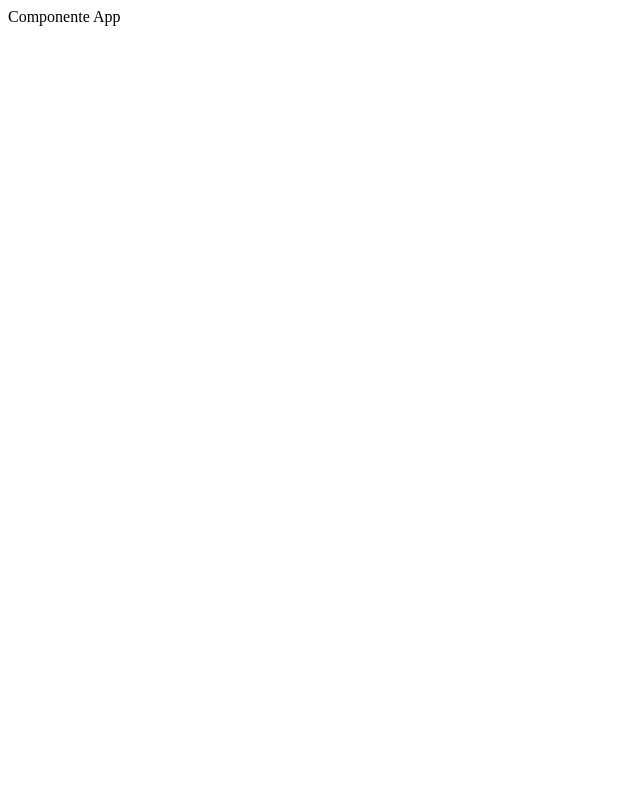
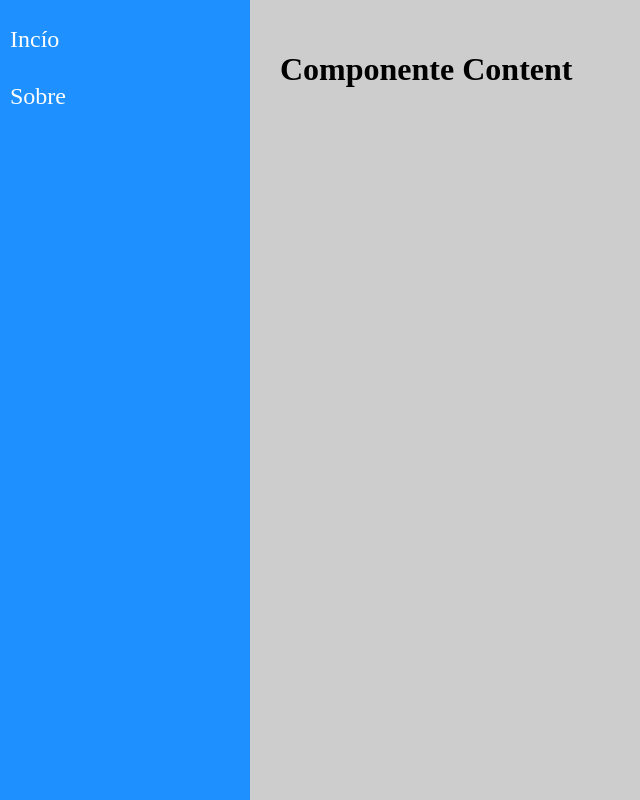
Before and after one commit to stanycruz/navegacao, a React (Create React App) app: page / in a window 1280 px wide. Shown: the whole page, without its empty margins (0-640 px from the left). Built offline with nearby package versions, Linux system fonts and the light colour scheme.

Commit message:
Aplicando estilo

```diff
--- a/src/components/layout/Content.css
+++ b/src/components/layout/Content.css
@@ -0,0 +1,6 @@
+.Content {
+    display: flex;
+    flex-grow: 1;
+    background-color: #cdcdcd;
+    padding: 30px;
+}
--- a/src/components/layout/Content.jsx
+++ b/src/components/layout/Content.jsx
@@ -3,7 +3,7 @@
 
 const Content = props => (
     <main className="Content">
-        Componente Content
+        <h1>Componente Content</h1>
     </main>
 )
 
--- a/src/components/layout/Menu.css
+++ b/src/components/layout/Menu.css
@@ -1,3 +1,33 @@
 .Menu {
+    display: flex;
+    flex-basis: 250px;
 
+    background-color: #1e90ff;
 }
+
+.Menu nav {
+    flex-grow: 1;
+}
+
+.Menu ul {
+    list-style: none;
+    padding: 0;
+}
+
+.Menu li {
+    display: flex;
+}
+
+.Menu li a {
+    flex: 1;
+    padding: 10px;
+    margin-bottom: 10px;
+
+    text-decoration: none;
+    color: #fff;
+    font-size: 1.5rem;
+}
+
+.Menu li a:hover {
+    background-color: #00000020;
+}
--- a/src/components/layout/Menu.jsx
+++ b/src/components/layout/Menu.jsx
@@ -3,7 +3,16 @@
 
 const Menu = props => (
     <aside className="Menu">
-        Componente Menu
+        <nav>
+            <ul>
+                <li>
+                    <a href="/">Incío</a>
+                </li>
+                <li>
+                    <a href="/">Sobre</a>
+                </li>
+            </ul>
+        </nav>
     </aside>
 )
 
--- /dev/null
+++ b/src/index.css
@@ -0,0 +1,3 @@
+body {
+    margin: 0;
+}
--- a/src/index.js
+++ b/src/index.js
@@ -1,5 +1,7 @@
+import './index.css'
 import ReactDOM from 'react-dom'
 import React from 'react'
+
 import App from './views/App'
 
 ReactDOM.render(
--- a/src/views/App.css
+++ b/src/views/App.css
@@ -1,3 +1,4 @@
 .App {
-
+    display: flex;
+    height: 100vh;
 }
--- a/src/views/App.jsx
+++ b/src/views/App.jsx
@@ -1,9 +1,12 @@
 import './App.css'
 import React from 'react'
+import Menu from '../components/layout/Menu'
+import Content from '../components/layout/Content'
 
 const App = props => (
     <div className="App">
-        Componente App
+        <Menu />
+        <Content />
     </div>
 )
 
```
